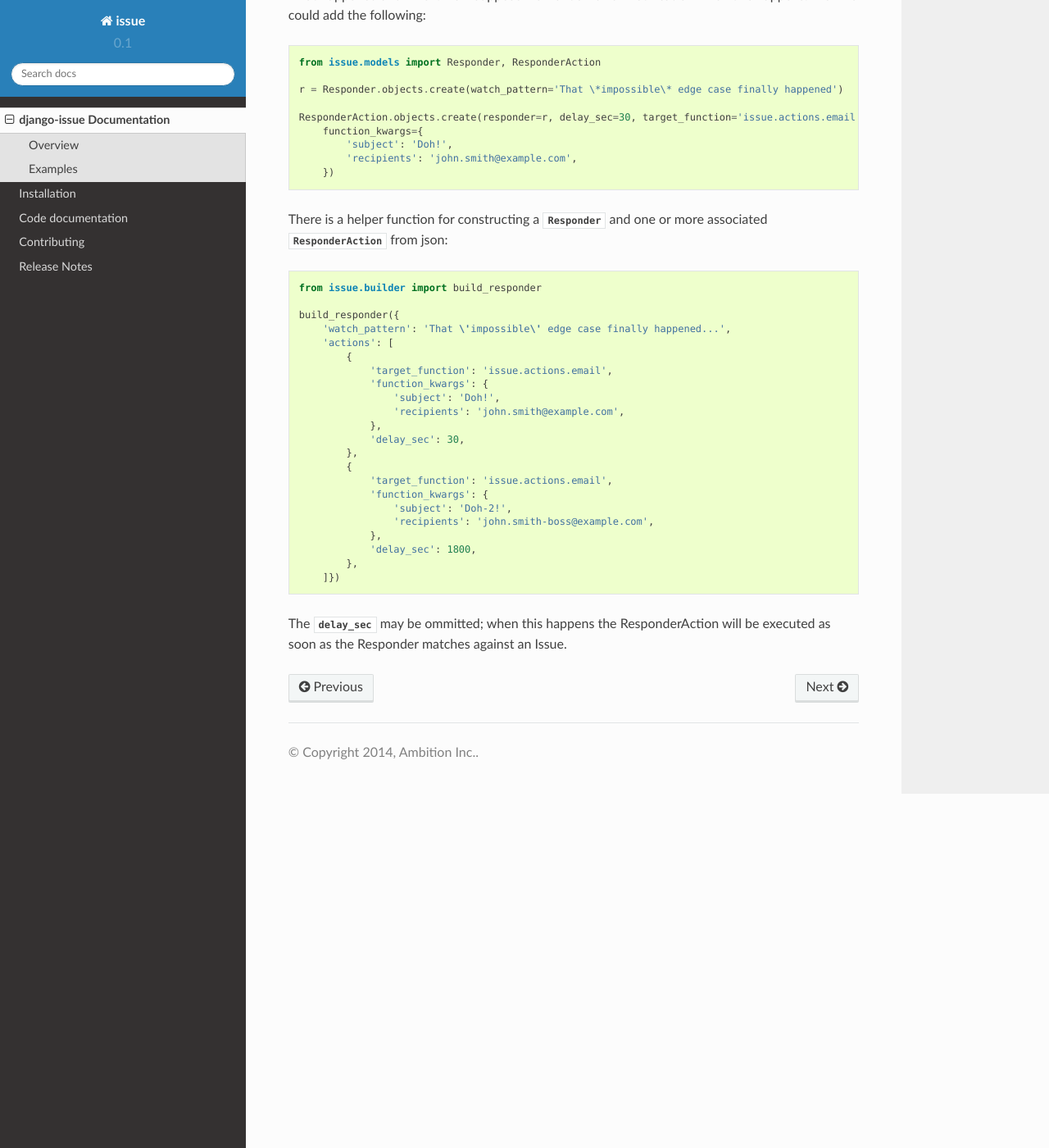
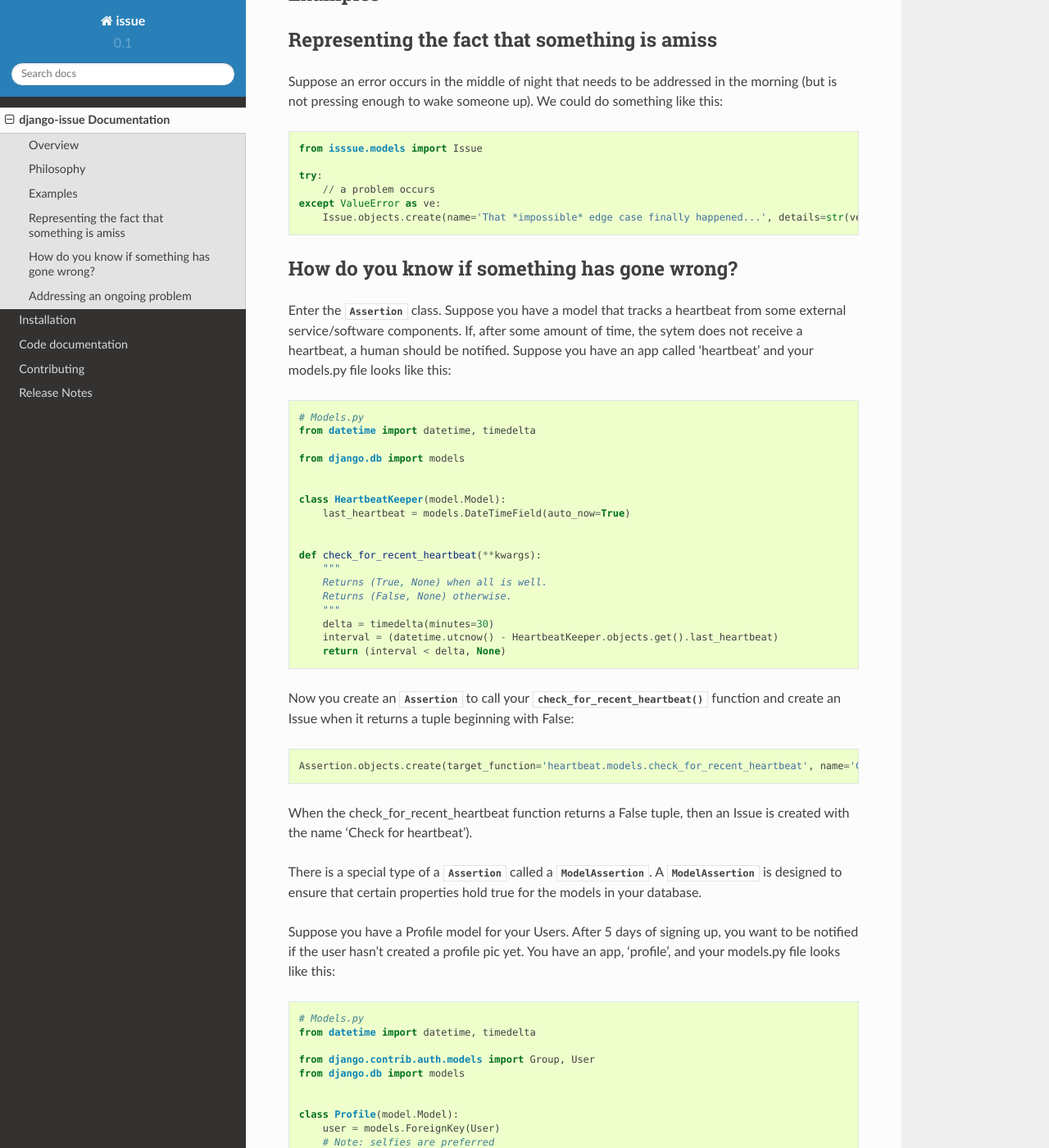
Before and after one commit to ambitioninc/django-issue, a Sphinx documentation site: the page built from docs/index.rst, in a window 1280 px wide and 1400 px high, scrolled down 1048 px. Shown: the whole window at 82% size. Built offline with Sphinx 7.4.7 and the Read the Docs theme 2.0.0, drawn with Linux system fonts in a browser that asks for light colours; some of the changed text lies outside the part shown.

Commit message:
Docs-galore.

```diff
--- a/docs/index.rst
+++ b/docs/index.rst
@@ -24,10 +24,25 @@
 
 Think of it as a cross between the classic :keyword:`assert` statement available in many programming langauge and traditional software monitoring systems like Nagios.
 
+==========
+Philosophy
+==========
+
+It's often the case that you know how your system should behave (you built it).
+The problem is, your system doesn't know how it's supposed to behave.  So when it missbehaves (due to bugs, unexpected edge-cases, user error, malware, a cat climbing on a keyboard),
+it doesn't realize that something is amiss and continues on it's way doing something terribly wrong.
+If the system had a more explicit notion of it's expected behavior, then it could try to correct deviations, or at the very least, to escalate to a human and ask for help.
+
+django-issue is an initial exploration into these ideas; how can we detect when things go wrong, represent the fact that they have gone wrong, and then respond to them.
 
 ========
 Examples
 ========
+
+
+=============================================
+Representing the fact that something is amiss
+=============================================
 
 Suppose an error occurs in the middle of night that needs to be addressed in the morning (but is not pressing enough to wake someone up).  We could do something like this::
 
@@ -39,9 +54,95 @@
         Issue.objects.create(name='That *impossible* edge case finally happened...', details=str(ve))
 
 
+============================================
+How do you know if something has gone wrong?
+============================================
+
+Enter the :class:`Assertion` class.  Suppose you have a model that tracks a heartbeat from some external
+service/software components.  If, after some amount of time, the sytem does not receive a heartbeat, a human should be notified.  Suppose you have an app called 'heartbeat' and your models.py file looks like this::
+
+
+    # Models.py
+    from datetime import datetime, timedelta
+
+    from django.db import models
+
+
+    class HeartbeatKeeper(model.Model):
+        last_heartbeat = models.DateTimeField(auto_now=True)
+
+
+    def check_for_recent_heartbeat(**kwargs):
+        """
+        Returns (True, None) when all is well.
+        Returns (False, None) otherwise.
+        """
+        delta = timedelta(minutes=30)
+        interval = (datetime.utcnow() - HeartbeatKeeper.objects.get().last_heartbeat)
+        return (interval < delta, None)
+
+Now you create an :class:`Assertion` to call your :func:`check_for_recent_heartbeat` function and create an Issue when it returns a tuple beginning with False::
+
+    Assertion.objects.create(target_function='heartbeat.models.check_for_recent_heartbeat', name='Check for heartbeat')
+
+When the check_for_recent_heartbeat function returns a False tuple, then an Issue is created with the name 'Check for heartbeat').
+
+There is a special type of a :class:`Assertion` called a :class:`ModelAssertion`.
+A :class:`ModelAssertion` is designed to ensure that certain properties hold true for the models
+in your database.
+
+Suppose you have a Profile model for your Users.  After 5 days of signing up, you want
+to be notified if the user hasn't created a profile pic yet.  You have an app, 'profile', and your models.py file looks like this::
+
+
+    # Models.py
+    from datetime import datetime, timedelta
+
+    from django.contrib.auth.models import Group, User
+    from django.db import models
+
+
+    class Profile(model.Model):
+        user = models.ForeignKey(User)
+        # Note: selfies are preferred
+        pic_url = models.URLField(null=True, blank=True)
+
+
+    def should_have_pic_by_name(record, **kwargs):
+        """
+        Check if the specified user has a pic or still has time for one.
+        """
+        interval = timedelta(days=5)
+
+        has_pic = record.pic_url is not None
+        date_joined = record.user.date_joined
+
+        okay = has_pic or (datetime.utcnow() - date_joined) < interval
+
+        return (okay, None)
+
+
+Now you create an :class:`ModelAssertion` to call your :func:`check_for_recent_heartbeat` function and create an Issue when it returns a tuple beginning with False::
+
+    from django.contrib.contenttypes.models import ContentType
+
+    from profile.models import Profile
+
+
+    ModelAssertion.objects.create(
+        target_function='profile.models.should_have_pic_by_name', name='Check for pic', model_type=ContentType.get_for_model(Profile))
+
+Now whenever a :class:`Uer` account (and associated :class:`Profile`) is created, an Issue is created if the user does not set a profile pic within 5 days.
+
+
+=============================
+Addressing an ongoing problem
+=============================
+
 Now when this exception occurs, we will have a record in the database along with details about what happened and when.  Now suppose we want an email notification when this happens.  Well we could add the following::
 
     from issue.models import Responder, ResponderAction
+
 
     r = Responder.objects.create(watch_pattern='That \*impossible\* edge case finally happened')
 
```
Also changed, not shown: other parts of docs/index.rst (+2 -1 lines).
